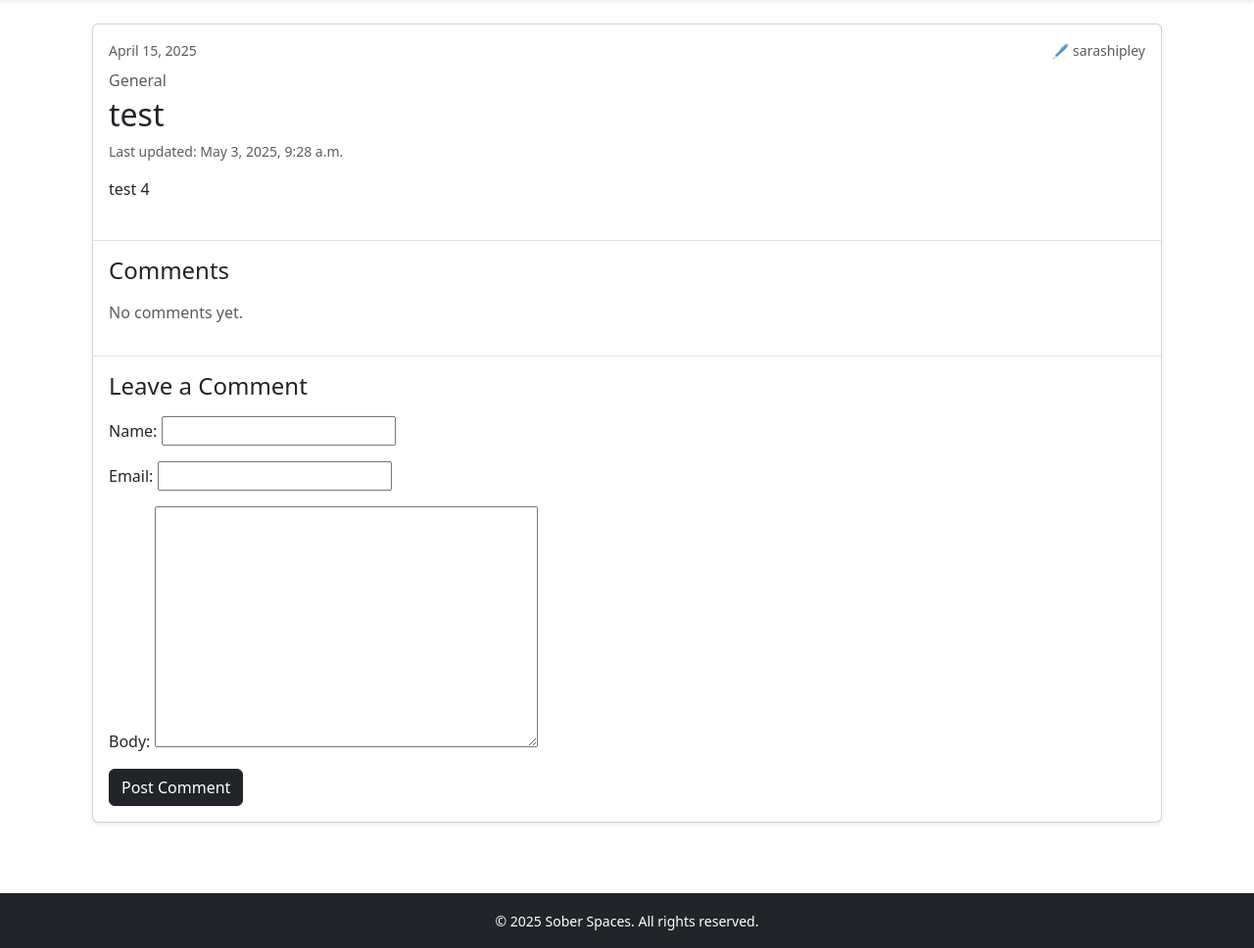
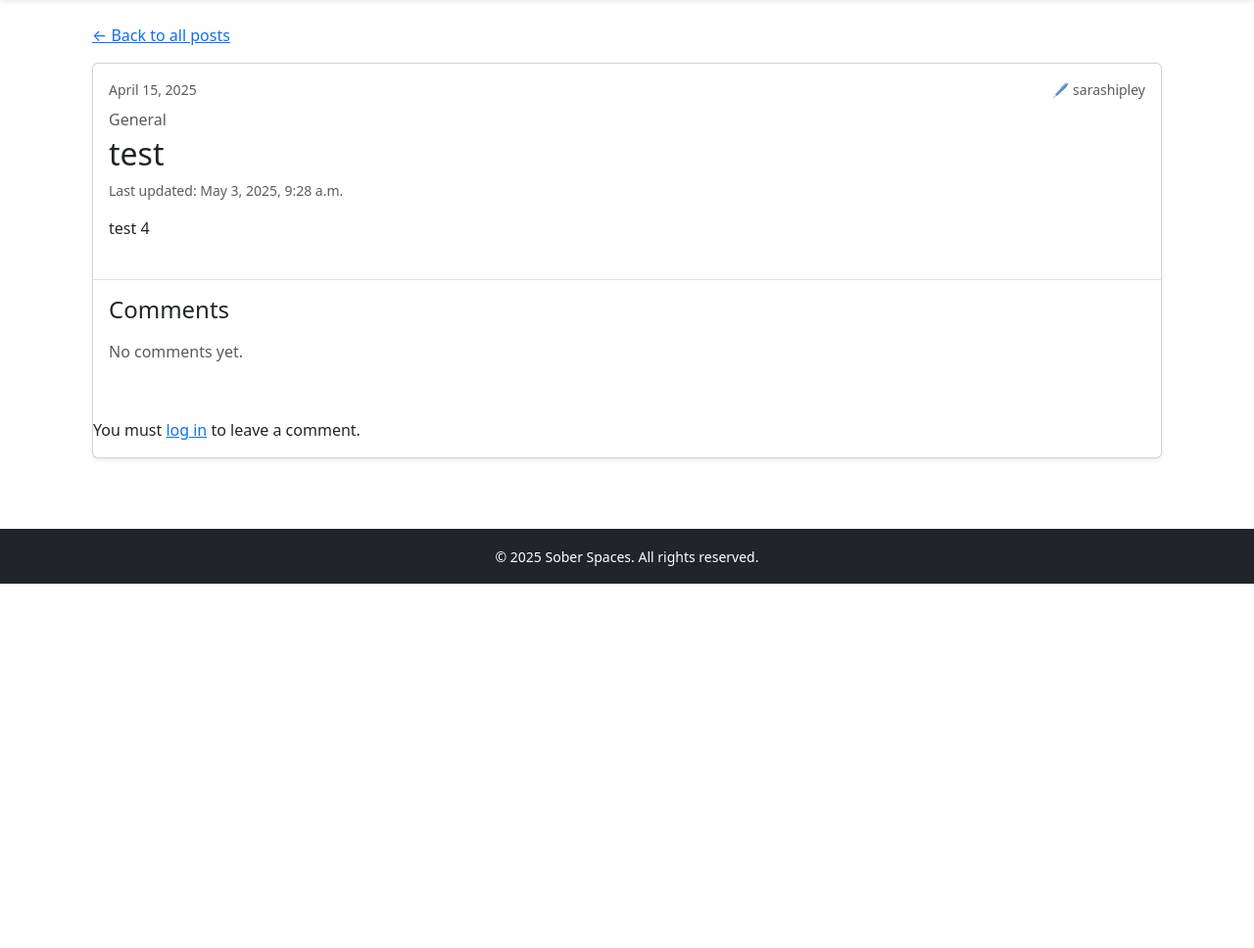
Before and after one commit to shipleyux/ms3, a Django app: page /post/4/ in a window 1280 px wide. Shown: the part 57-1025 px from the top of the page at 98% size. After the commit the page ends 653 px from the top, so only its background shows below. Run offline with Django 4.2, Linux system fonts and the light colour scheme; data comes from the database, SQL or seed files in the repository; data that the repository does not hold is empty.

Commit message:
Add comment edit/delete functionality, clean up templates, and log fix in README

```diff
--- a/blog/forms.py
+++ b/blog/forms.py
@@ -30,7 +30,8 @@ class PostForm(forms.ModelForm):
         model = Post
         fields = ['title', 'content', 'category', 'image']
 
+
 class CommentForm(forms.ModelForm):
     class Meta:
         model = Comment
-        fields = ('name', 'email', 'body')
+        fields = ['body']
--- a/blog/models.py
+++ b/blog/models.py
@@ -8,6 +8,8 @@ from django.db import models
 from django.contrib.auth.models import User
 from django.db.models.signals import post_save
 from django.dispatch import receiver
+from django.urls import reverse
+
 
 # Categories model
 class Category(models.Model):
@@ -31,6 +33,10 @@ class Post(models.Model):
 
     def __str__(self):
         return self.title
+
+    def get_absolute_url(self):
+        return reverse('post_detail', args=[str(self.pk)])
+
 
 
 # Profile model
@@ -58,8 +64,7 @@ def save_user_profile(sender, instance, **kwargs):
 # Comments model
 class Comment(models.Model):
     post = models.ForeignKey(Post, on_delete=models.CASCADE, related_name='comments')
-    name = models.CharField(max_length=80)
-    email = models.EmailField()
+    author = models.ForeignKey(User, on_delete=models.CASCADE)
     body = models.TextField()
     created = models.DateTimeField(auto_now_add=True)
     updated = models.DateTimeField(auto_now=True)
@@ -70,4 +75,8 @@ class Comment(models.Model):
         indexes = [models.Index(fields=['created'])]
 
     def __str__(self):
-        return f'Comment by {self.name} on {self.post}'
+        return f'Comment by {self.author.username} on {self.post}'
+
+
+    def get_absolute_url(self):
+        return self.post.get_absolute_url()
--- a/blog/views.py
+++ b/blog/views.py
@@ -10,6 +10,33 @@ from django.http import HttpResponseForbidden
 from .models import Post
 from .forms import PostForm, CommentForm
 from .models import Post, Category
+from django.contrib.auth.mixins import LoginRequiredMixin, UserPassesTestMixin
+from django.views.generic import UpdateView, DeleteView
+from django.urls import reverse_lazy
+from .models import Comment
+
+class CommentEditView(LoginRequiredMixin, UserPassesTestMixin, UpdateView):
+    model = Comment
+    fields = ['body']
+    template_name = 'blog/edit_comment.html'
+
+    def get_success_url(self):
+        return self.object.post.get_absolute_url()
+
+    def test_func(self):
+        return self.request.user == self.get_object().author
+
+
+class CommentDeleteView(LoginRequiredMixin, UserPassesTestMixin, DeleteView):
+    model = Comment
+    template_name = 'blog/delete_comment.html'
+
+    def get_success_url(self):
+        return self.object.post.get_absolute_url()
+
+    def test_func(self):
+        return self.request.user == self.get_object().author
+
 
 def posts_by_category(request, category_id):
     category = Category.objects.get(id=category_id)
@@ -49,14 +76,18 @@ def post_list(request):
 
 def post_detail(request, pk):
     post = get_object_or_404(Post, pk=pk)
-    comments = post.comments.filter(active=True)
+    comments = post.comments.all()
     new_comment = None
 
     if request.method == 'POST':
+        if not request.user.is_authenticated:
+            return HttpResponseForbidden("You must be logged in to comment.")
+
         comment_form = CommentForm(data=request.POST)
         if comment_form.is_valid():
             new_comment = comment_form.save(commit=False)
             new_comment.post = post
+            new_comment.author = request.user
             new_comment.save()
     else:
         comment_form = CommentForm()
@@ -67,6 +98,7 @@ def post_detail(request, pk):
         'comment_form': comment_form,
         'new_comment': new_comment,
     })
+
 
 @login_required
 def post_create(request):
--- a/blog_project/settings.py
+++ b/blog_project/settings.py
@@ -176,6 +176,9 @@ ACCOUNT_FORMS = {
 
 LOGIN_REDIRECT_URL = "/"
 
+ACCOUNT_LOGOUT_REDIRECT_URL = '/accounts/logout/success/'
+
+
 MEDIA_URL = '/media/'
 MEDIA_ROOT = BASE_DIR / 'media'
 
--- a/blog_project/urls.py
+++ b/blog_project/urls.py
@@ -20,12 +20,18 @@ from django.urls import path, include  #  include here to handle other app URLs
 from blog.views import post_list  #  main view for the home page
 from django.conf import settings
 from django.conf.urls.static import static
+from django.views.generic import TemplateView
+from blog.views import CommentEditView, CommentDeleteView
+
 
 urlpatterns = [
     path('', post_list, name='home'),  # Home page that uses the post_list view
     path('admin/', admin.site.urls),  # Admin URL
     path('accounts/', include('allauth.urls')),# Include allauth URLs for login, registration, etc.
     path('', include('blog.urls')),
+    path("accounts/logout/success/", TemplateView.as_view(template_name="account/logout_success.html"), name="logout_success"),
+    path('comment/<int:pk>/edit/', CommentEditView.as_view(), name='edit_comment'),
+    path('comment/<int:pk>/delete/', CommentDeleteView.as_view(), name='delete_comment'),
 ]
 
 if settings.DEBUG:
--- a/templates/account/login.html
+++ b/templates/account/login.html
@@ -30,7 +30,7 @@
     </form>
 
     <p class="text-center mt-3 mb-0">
-      Don't have an account? <a href="{% url 'account_signup' %}">Register here</a>
+      Don't have an account? <a href="{% url 'account_signup' %}">Sign up</a>
     </p>
   </div>
 </div>
--- a/templates/blog/post_detail.html
+++ b/templates/blog/post_detail.html
@@ -1,7 +1,9 @@
 {% extends 'blog/base.html' %}
 
 {% block content %}
+
 <div class="container py-4">
+  <p><a href="{% url 'post_list' %}">← Back to all posts</a></p>
   <article class="card shadow-sm">
 
     {% if post.image %}
@@ -12,6 +14,7 @@
 
     <div class="card-body">
       <div class="d-flex justify-content-between text-muted small mb-2">
+
         <span>{{ post.created_at|date:"F j, Y" }}</span>
         <span>🖊️ {{ post.author }}</span>
       </div>
@@ -23,6 +26,7 @@
           General
         {% endif %}
       </p>
+
 
       <h2 class="card-title">{{ post.title }}</h2>
 
@@ -38,9 +42,15 @@
       {% if comments %}
         {% for comment in comments %}
           <div class="mb-3 p-3 bg-light border rounded">
-            <strong>{{ comment.name }}</strong>
+            <strong>{{ comment.author.username }}</strong>
             <small class="text-muted"> on {{ comment.created|date:"M d, Y" }}</small>
             <p class="mt-2">{{ comment.body }}</p>
+            {% if user == comment.author %}
+  <p class="mt-2">
+    <a href="{% url 'edit_comment' comment.pk %}" class="btn btn-sm btn-outline-secondary">Edit</a>
+    <a href="{% url 'delete_comment' comment.pk %}" class="btn btn-sm btn-outline-danger">Delete</a>
+  </p>
+{% endif %}
           </div>
         {% endfor %}
       {% else %}
@@ -48,21 +58,26 @@
       {% endif %}
     </div>
 
-    <div class="card-body border-top">
-      <h4 class="mb-3">Leave a Comment</h4>
+    {% if user.is_authenticated %}
+  <form method="post">
+    {% csrf_token %}
+    {{ comment_form.as_p }}
+    <button type="submit" class="btn btn-primary">Submit Comment</button>
+  </form>
 
-      {% if new_comment %}
-        <div class="alert alert-success">
-          Your comment has been submitted and is awaiting approval from a moderator.
-        </div>
-      {% else %}
-        <form method="post">
-          {% csrf_token %}
-          {{ comment_form.as_p }}
-          <button type="submit" class="btn btn-dark">Post Comment</button>
-        </form>
-      {% endif %}
-    </div>
+  {% if comment_form.errors %}
+  <div class="alert alert-danger mt-3">
+    {{ comment_form.errors }}
+  </div>
+{% endif %}
+
+
+
+{% else %}
+  <p class="mt-4">You must <a href="{% url 'account_login' %}?next={{ request.path }}">log in</a> to leave a comment.</p>
+{% endif %}
+
+
 
     {% if user == post.author %}
       <div class="card-footer text-end">
```
Also changed, not shown: templates/account/logout.html (added, +19 -0 lines), templates/account/logout_success.html (added, +11 -0 lines), templates/blog/delete_comment.html (added, +12 -0 lines), templates/blog/edit_comment.html (added, +11 -0 lines), README.md, blog/migrations/0012_remove_comment_email_remove_comment_name_and_more.py (added).
